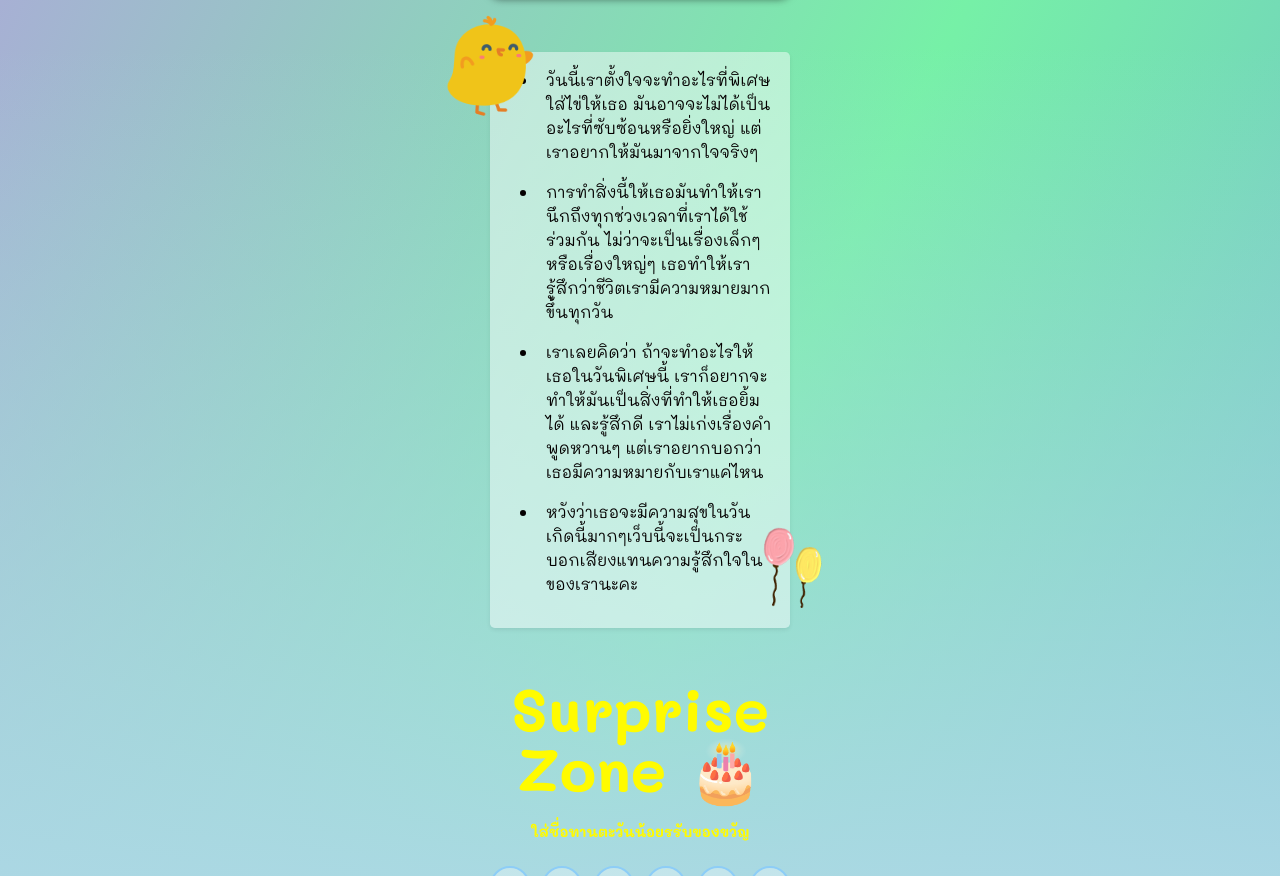
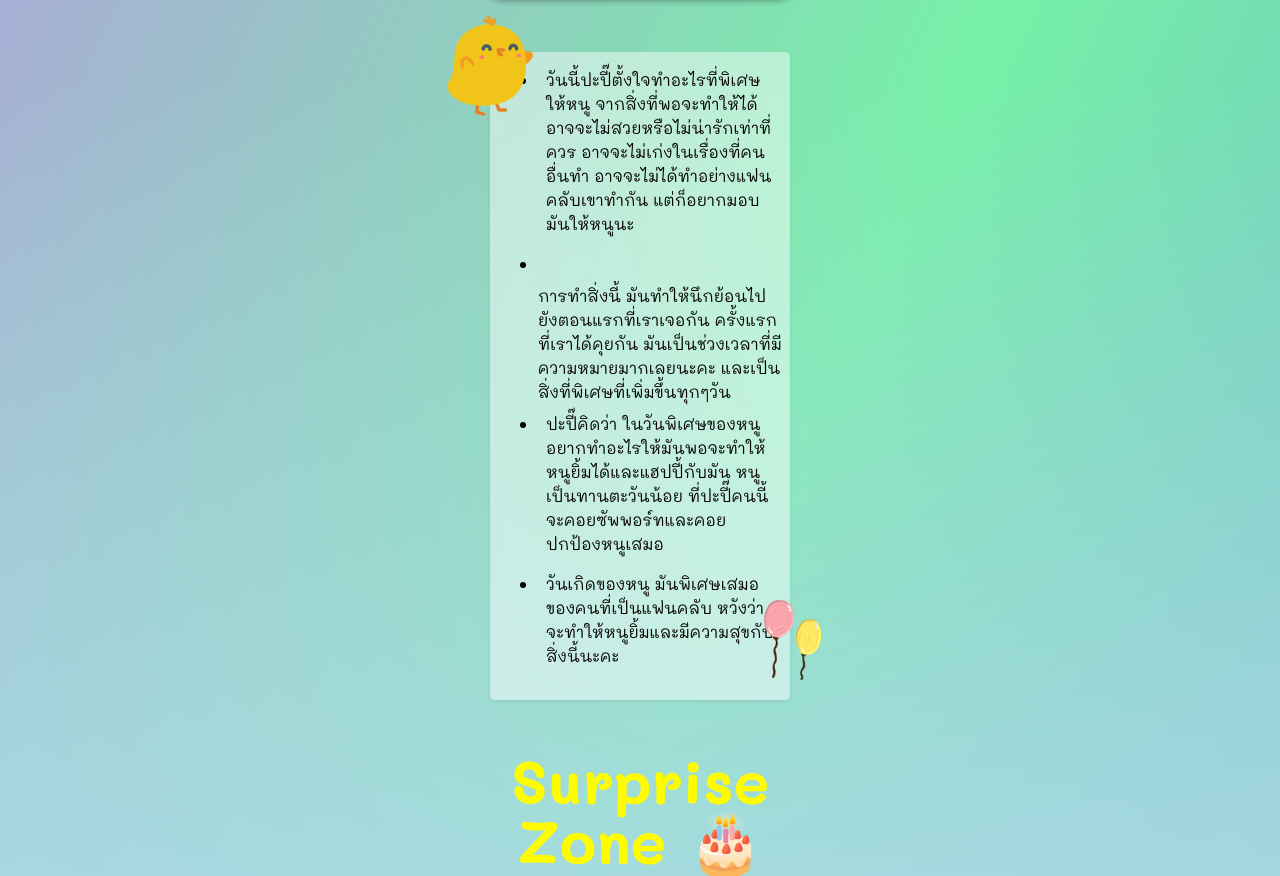
Before and after one commit to Tangmay88/BirthDayPraewa, a plain HTML site: page index.html in a window 1280 px wide. Shown: the part 844-1720 px from the top of the page. Drawn offline with nearby package versions, Linux system fonts and the light colour scheme; some packages are replaced by stand-ins of ours; a web font is replaced by a local one.

```diff
--- a/index.html
+++ b/index.html
@@ -162,15 +162,16 @@
                 </div>
 
                 <ul>
-                  <li class="text-lg p-2 text-start">วันนี้เราตั้งใจจะทำอะไรที่พิเศษใส่ไข่ให้เธอ
-                    มันอาจจะไม่ได้เป็นอะไรที่ซับซ้อนหรือยิ่งใหญ่ แต่เราอยากให้มันมาจากใจจริงๆ</li>
-                  <li class="text-lg p-2 text-start">การทำสิ่งนี้ให้เธอมันทำให้เรานึกถึงทุกช่วงเวลาที่เราได้ใช้ร่วมกัน
-                    ไม่ว่าจะเป็นเรื่องเล็กๆ หรือเรื่องใหญ่ๆ เธอทำให้เรารู้สึกว่าชีวิตเรามีความหมายมากขึ้นทุกวัน</li>
-                  <li class="text-lg p-2 text-start">เราเลยคิดว่า ถ้าจะทำอะไรให้เธอในวันพิเศษนี้
-                    เราก็อยากจะทำให้มันเป็นสิ่งที่ทำให้เธอยิ้มได้ และรู้สึกดี เราไม่เก่งเรื่องคำพูดหวานๆ
-                    แต่เราอยากบอกว่าเธอมีความหมายกับเราแค่ไหน</li>
-                  <li class="text-lg p-2 text-start">
-                    หวังว่าเธอจะมีความสุขในวันเกิดนี้มากๆเว็บนี้จะเป็นกระบอกเสียงแทนความรู้สึกใจในของเรานะคะ</li>
+                  <li class="text-lg p-2 text-start">วันนี้ปะปี๊ตั้งใจทำอะไรที่พิเศษให้หนู จากสิ่งที่พอจะทำให้ได้ อาจจะไม่สวยหรือไม่น่ารักเท่าที่ควร
+                    อาจจะไม่เก่งในเรื่องที่คนอื่นทำ อาจจะไม่ได้ทำอย่างแฟนคลับเขาทำกัน แต่ก็อยากมอบมันให้หนูนะ
+                  </li>
+                  <li class="text-lg p-2 text-start"></li>การทำสิ่งนี้ มันทำให้นึกย้อนไปยังตอนแรกที่เราเจอกัน ครั้งแรกที่เราได้คุยกัน
+                มันเป็นช่วงเวลาที่มีความหมายมากเลยนะคะ และเป็นสิ่งที่พิเศษที่เพิ่มขึ้นทุกๆวัน </li>
+                  <li class="text-lg p-2 text-start">ปะปี๊คิดว่า ในวันพิเศษของหนู อยากทำอะไรให้มันพอจะทำให้หนูยิ้มได้และแฮปปี้กับมัน
+                    หนูเป็นทานตะวันน้อย ที่ปะปี๊คนนี้จะคอยซัพพอร์ทและคอยปกป้องหนูเสมอ</li>
+                  <li class="text-lg p-2 text-start">วันเกิดของหนู มันพิเศษเสมอของคนที่เป็นแฟนคลับ
+                    หวังว่าจะทำให้หนูยิ้มและมีความสุขกับสิ่งนี้นะคะ
+                  </li>
                 </ul>
                 <div class="floating-image-container2">
                   <img src="images/balloon_1.gif" alt="Floating Image1" class="floating-image1" />
@@ -263,7 +264,7 @@
                       🎊 ของขวัญสำหรับลูกสาวคนเก่ง 🎁
                     </h2>
                     <p>
-                      หวังว่าจะเป็นกำลังให้หนูในการเผชิญอุปสรรคต่างๆได้
+                      หวังว่าจะเป็นกำลังใจให้หนูในการเผชิญกับสิ่งต่างๆได้ มีคนรักหนูเยอะเลยนะคะ
                     </p>
                   </div>
                   <div class="client_box-container">
@@ -272,14 +273,14 @@
                         <div class="item">
                           <div class="box">
                             <div class="img-box">
-                              <img src="images/p_1.png" alt="" />
+                              <img src="images/fanclub/chommee.png" alt="" />
                             </div>
                             <div class="detail-box">
                               <h4>
-                                พี่พุทธ
+                                พี่ชมหมี
                               </h4>
                               <p>
-                                พี่พุทธคนเท่ พี่พุทธคนเท่พี่พุทธคนเท่ พี่พุทธคนเท่พี่พุทธคนเท่ พี่พุทธคนเท่พี่พุทธคนเท่ พี่พุทธคนเท่ พี่พุทธคนเท่ พี่พุทธคนเท่</p>
+                                สุขสันต์วันเกิดนะคะแพรวา ขอให้ปีนี้เป็นอีกปีที่ดีของหนู ขอให้หนูเติบโตแบบทวีคูณ เฮงๆ ปังๆ ดังๆ ตลอดทั้งปีไปเลยนะคะ</p>
                               <img src="images/quote.png" alt="" />
                             </div>
                           </div>
```
